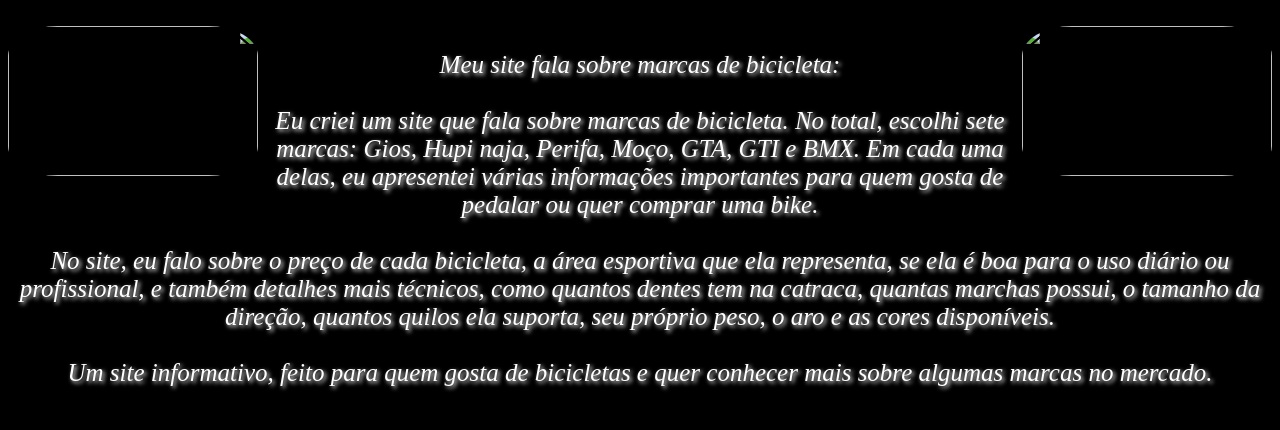
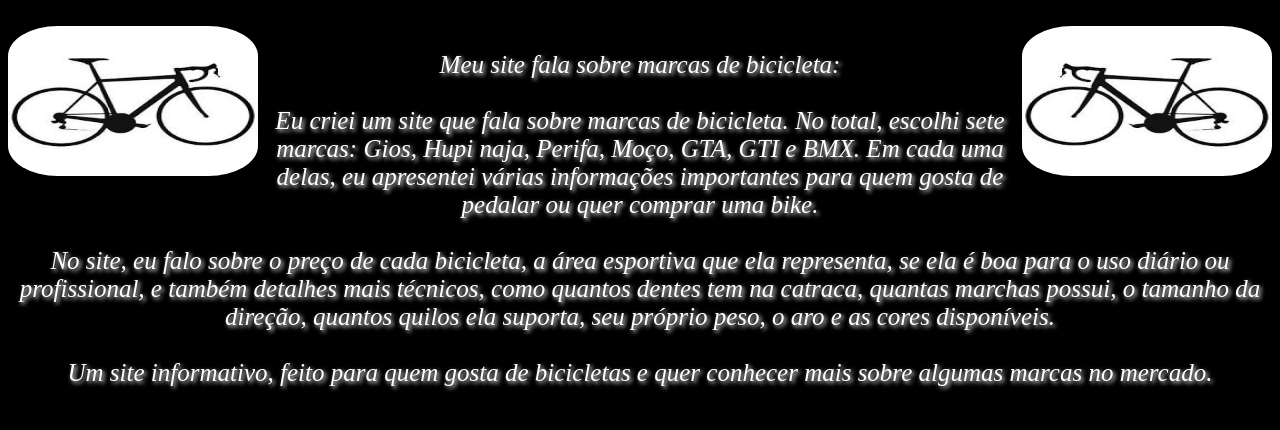
Before and after one commit to mateusfundhas06-art/bicicletas, a plain HTML site: page conteodo.html in a window 1280 px wide. Drawn offline with Linux system fonts and the light colour scheme.

Commit message:
Update conteodo.html

```diff
--- a/conteodo.html
+++ b/conteodo.html
@@ -30,9 +30,9 @@ text-shadow:2px 2px 4px white;
 </style>
 <body bgcolor="black">
 <br>
-<img class="figura figura1" src="Img/foto1.jpeg" align="left">
+<img class="figura figura1" src="foto1.jpeg" align="left">
 
-<img class="figura" src="Img/foto1.jpeg" align="right">
+<img class="figura" src="foto1.jpeg" align="right">
 
 <p>
 Meu site fala sobre marcas de bicicleta:
```
